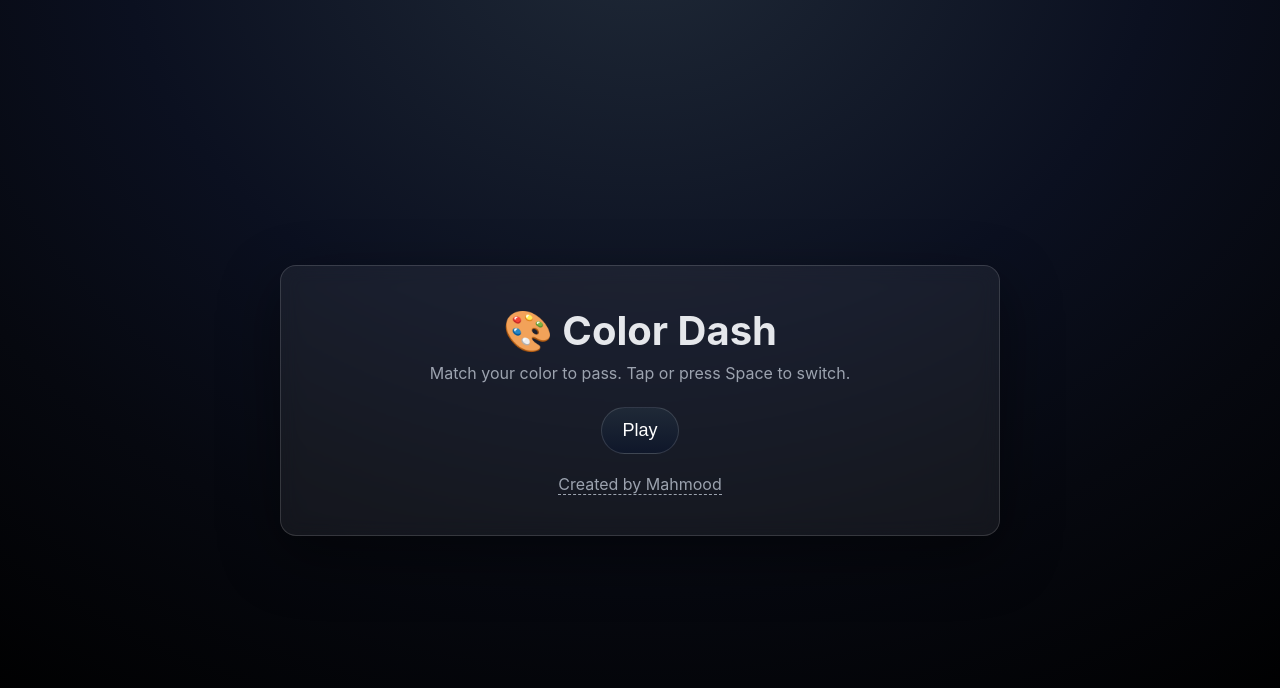
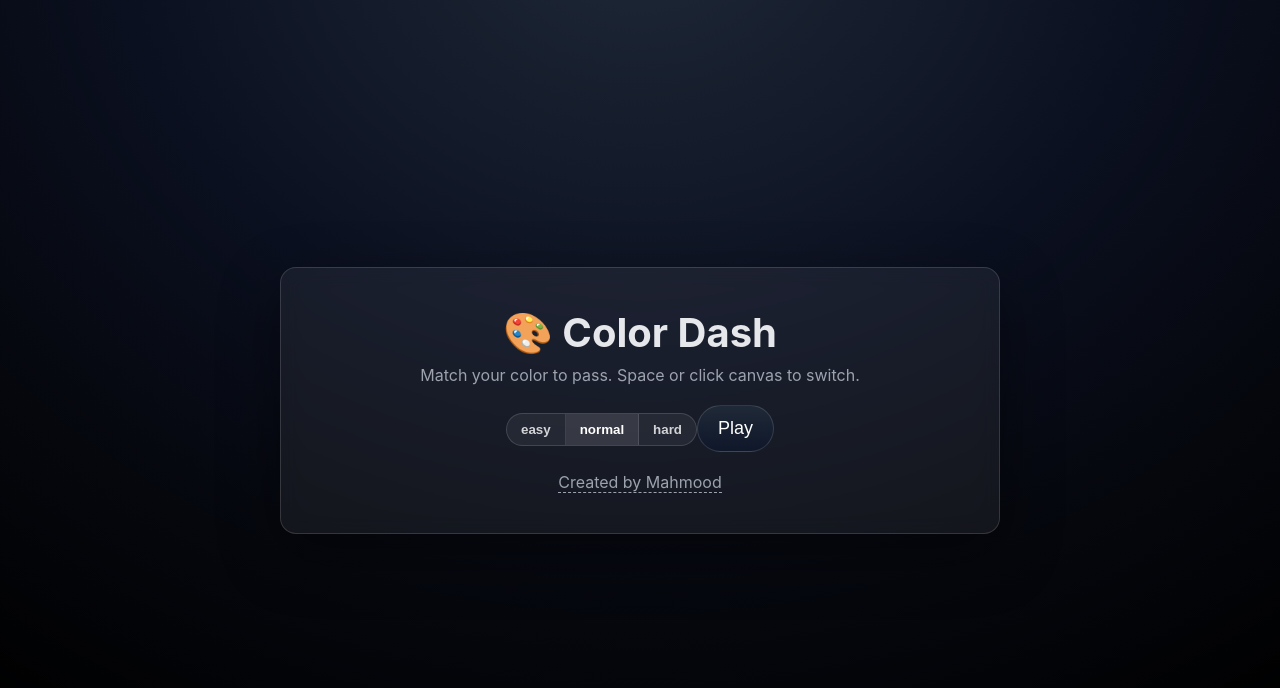
Before and after one commit to matmood-dev/Color-Dash-Game, a React (Vite) app: page / in a window 1280 px wide. Shown: the top 688 px of the page. Built offline with nearby package versions, Linux system fonts and the light colour scheme.

Commit message:
Difficulty

```diff
--- a/src/App.tsx
+++ b/src/App.tsx
@@ -5,12 +5,19 @@ import { GlobalStyles } from "./styles/GlobalStyles";
 import StartScreen from "./components/StartScreen";
 import GameCanvas from "./components/GameCanvas";
 import GameOver from "./components/GameOver";
+import type { Difficulty } from "./types/game";
 
 export default function App() {
-  const [phase, setPhase] = useState<"start"|"play"|"over">("start");
+  const [phase, setPhase] = useState<"start" | "play" | "over">("start");
   const [finalScore, setFinalScore] = useState(0);
+  const [difficulty, setDifficulty] = useState<Difficulty>("normal");
 
-  const handleGameOver = (score:number) => {
+  const handleStart = (d: Difficulty) => {
+    setDifficulty(d);
+    setPhase("play");
+  };
+
+  const handleGameOver = (score: number) => {
     setFinalScore(score);
     setPhase("over");
   };
@@ -18,9 +25,13 @@ export default function App() {
   return (
     <ThemeProvider theme={theme}>
       <GlobalStyles />
-      {phase==="start" && <StartScreen onStart={()=>setPhase("play")} />}
-      {phase==="play" && <GameCanvas onGameOver={handleGameOver} />}
-      {phase==="over" && <GameOver score={finalScore} onRestart={()=>setPhase("start")} />}
+      {phase === "start" && <StartScreen onStart={handleStart} />}
+      {phase === "play" && (
+        <GameCanvas difficulty={difficulty} onGameOver={handleGameOver} />
+      )}
+      {phase === "over" && (
+        <GameOver score={finalScore} onRestart={() => setPhase("start")} />
+      )}
     </ThemeProvider>
   );
 }
--- a/src/components/GameCanvas.tsx
+++ b/src/components/GameCanvas.tsx
@@ -1,6 +1,7 @@
 import { useEffect, useRef, useState, useCallback } from "react";
 import styled from "styled-components";
 import { theme } from "../styles/theme";
+import type { Difficulty } from "../types/game";
 
 const Wrap = styled.div`
   position: relative;
@@ -27,7 +28,7 @@ const Canvas = styled.canvas.attrs({ tabIndex: 0 })`
 const HUD = styled.div`
   position: absolute;
   inset: 0;
-  pointer-events: none; /* HUD ignores clicks by default */
+  pointer-events: none;
   display: flex;
   align-items: flex-start;
   justify-content: space-between;
@@ -44,11 +45,8 @@ const Pill = styled.div`
 `;
 
 const Palette = styled.div`
-  /* keep it purely visual */
   pointer-events: none;
-  display: flex;
-  gap: 8px;
-  align-items: center;
+  display: flex; gap: 8px; align-items: center;
   background: ${({ theme }) => theme.colors.hudBg};
   border: 1px solid ${({ theme }) => theme.colors.hudBorder};
   border-radius: ${({ theme }) => theme.radii.pill};
@@ -66,7 +64,28 @@ const Swatch = styled.span<{ active: boolean; color: string }>`
 
 type Ob = { x: number; color: number; w: number; h: number; hit: boolean };
 
-export default function GameCanvas({ onGameOver }: { onGameOver: (score: number) => void }) {
+const SPEED_BASE = 4;
+const STEP_NORMAL = 0.6; // per 5 points
+const STEP_HARD = 0.35;  // per 1 point
+
+function speedFor(score: number, difficulty: Difficulty): number {
+  switch (difficulty) {
+    case "easy":
+      return SPEED_BASE;
+    case "normal":
+      return SPEED_BASE + Math.floor(score / 5) * STEP_NORMAL;
+    case "hard":
+      return SPEED_BASE + score * STEP_HARD;
+  }
+}
+
+export default function GameCanvas({
+  onGameOver,
+  difficulty,
+}: {
+  onGameOver: (score: number) => void;
+  difficulty: Difficulty;
+}) {
   const canvasRef = useRef<HTMLCanvasElement | null>(null);
   const [score, setScore] = useState(0);
   const [colorIndex, setColorIndex] = useState(0);
@@ -82,7 +101,6 @@ export default function GameCanvas({ onGameOver }: { onGameOver: (score: number)
     setColorIndex(i);
   }, []);
 
-  // Device pixel density
   const setup = useCallback(() => {
     const c = canvasRef.current!;
     const dpr = Math.max(1, Math.floor(window.devicePixelRatio || 1));
@@ -121,7 +139,6 @@ export default function GameCanvas({ onGameOver }: { onGameOver: (score: number)
     const playerX = 120;
     const playerY = 320;
     const playerR = 34;
-    const speedBase = 4;
 
     // Parallax particles
     const stars = Array.from({ length: 60 }, () => ({
@@ -135,17 +152,16 @@ export default function GameCanvas({ onGameOver }: { onGameOver: (score: number)
       if (!running.current) return;
       frame++;
 
-      // Clear
       ctx.clearRect(0, 0, 720, 420);
 
-      // Vignette overlay
+      // Vignette
       const grd = ctx.createRadialGradient(360, 60, 30, 360, 210, 520);
       grd.addColorStop(0, "rgba(255,255,255,0.06)");
       grd.addColorStop(1, "rgba(0,0,0,0.9)");
       ctx.fillStyle = grd;
       ctx.fillRect(0, 0, 720, 420);
 
-      // Parallax stars
+      // Stars
       ctx.save();
       ctx.globalAlpha = 0.6;
       stars.forEach((s) => {
@@ -161,7 +177,7 @@ export default function GameCanvas({ onGameOver }: { onGameOver: (score: number)
       });
       ctx.restore();
 
-      // Player glow + ring
+      // Player
       const pColor = theme.colors.player[colorIndexRef.current];
       ctx.save();
       ctx.shadowColor = pColor + "99";
@@ -170,7 +186,6 @@ export default function GameCanvas({ onGameOver }: { onGameOver: (score: number)
       ctx.beginPath();
       ctx.arc(playerX, playerY, playerR, 0, Math.PI * 2);
       ctx.fill();
-
       ctx.lineWidth = 6;
       ctx.strokeStyle = "#ffffffaa";
       ctx.shadowBlur = 0;
@@ -179,8 +194,8 @@ export default function GameCanvas({ onGameOver }: { onGameOver: (score: number)
       ctx.stroke();
       ctx.restore();
 
-      // Spawn obstacles
-      const spawnEvery = Math.max(60, 110 - Math.floor(scoreRef.current * 0.6));
+      // Spawn
+      const spawnEvery = 90; // constant spawn cadence
       if (frame % spawnEvery === 0) {
         obstacles.current.push({
           x: 720 + 24,
@@ -191,13 +206,14 @@ export default function GameCanvas({ onGameOver }: { onGameOver: (score: number)
         });
       }
 
-      // Move + draw obstacles
-      const speed = speedBase + Math.min(6, scoreRef.current * 0.03);
+      // Speed from difficulty
+      const speed = speedFor(scoreRef.current, difficulty);
+
+      // Obstacles
       for (let i = obstacles.current.length - 1; i >= 0; i--) {
         const obs = obstacles.current[i];
         obs.x -= speed;
 
-        // Shape
         ctx.save();
         const c = theme.colors.obstacle[obs.color];
         ctx.shadowColor = c + "66";
@@ -205,10 +221,9 @@ export default function GameCanvas({ onGameOver }: { onGameOver: (score: number)
         drawRoundedRect(ctx, obs.x, playerY - obs.h / 2, obs.w, obs.h, 10);
         ctx.fillStyle = c;
         ctx.fill();
-        ctx.shadowBlur = 0;
-        // inner highlight
         ctx.lineWidth = 2;
         ctx.strokeStyle = "#ffffff55";
+        ctx.shadowBlur = 0;
         ctx.stroke();
         ctx.restore();
 
@@ -229,6 +244,9 @@ export default function GameCanvas({ onGameOver }: { onGameOver: (score: number)
             cancelAnimationFrame(raf.current);
             onGameOver(scoreRef.current);
             return;
+            // obs.hit = true;
+            // scoreRef.current += 1;
+            // setScore(scoreRef.current);
           }
           if (!obs.hit) {
             obs.hit = true;
@@ -237,11 +255,10 @@ export default function GameCanvas({ onGameOver }: { onGameOver: (score: number)
           }
         }
 
-        // Cleanup
         if (rectR < -60) obstacles.current.splice(i, 1);
       }
 
-      // Subtle ground line
+      // Ground line
       ctx.globalAlpha = 0.2;
       ctx.fillStyle = "#fff";
       ctx.fillRect(0, playerY + playerR + 18, 720, 2);
@@ -275,7 +292,7 @@ export default function GameCanvas({ onGameOver }: { onGameOver: (score: number)
       canvas.removeEventListener("keydown", handleKey);
       canvas.removeEventListener("click", handleClick);
     };
-  }, [onGameOver, setup, setActiveColor]);
+  }, [onGameOver, setup, setActiveColor, difficulty]);
 
   return (
     <Wrap>
@@ -283,6 +300,9 @@ export default function GameCanvas({ onGameOver }: { onGameOver: (score: number)
       <HUD>
         <Pill>
           Score: <strong style={{ marginLeft: 6 }}>{score}</strong>
+          <span style={{ marginLeft: 10, opacity: 0.75, fontSize: 12, textTransform: "capitalize" }}>
+            {difficulty}
+          </span>
         </Pill>
         <Palette aria-hidden="true">
           {theme.colors.player.map((c, i) => (
--- a/src/components/StartScreen.tsx
+++ b/src/components/StartScreen.tsx
@@ -1,60 +1,106 @@
 import styled from "styled-components";
+import { useState } from "react";
+import type { Difficulty } from "../types/game";
 
 const Wrapper = styled.div`
   min-height: 100vh;
-  display:grid; place-items:center;
+  display: grid;
+  place-items: center;
   padding: 24px;
 `;
 
 const Card = styled.div`
-  width:min(720px, 92vw);
-  background:${({theme})=>theme.colors.hudBg};
-  border:1px solid ${({theme})=>theme.colors.hudBorder};
-  border-radius:${({theme})=>theme.radii.lg};
-  box-shadow:${({theme})=>theme.shadows.xl};
+  width: min(720px, 92vw);
+  background: ${({ theme }) => theme.colors.hudBg};
+  border: 1px solid ${({ theme }) => theme.colors.hudBorder};
+  border-radius: ${({ theme }) => theme.radii.lg};
+  box-shadow: ${({ theme }) => theme.shadows.xl};
   backdrop-filter: blur(10px);
   padding: clamp(24px, 4vw, 40px);
-  text-align:center;
+  text-align: center;
 `;
 
 const Title = styled.h1`
-  margin:0 0 8px; font-size: clamp(28px, 5vw, 40px);
+  margin: 0 0 8px;
+  font-size: clamp(28px, 5vw, 40px);
 `;
 
 const Sub = styled.p`
-  margin:0; color:${({theme})=>theme.colors.subtext};
+  margin: 0;
+  color: ${({ theme }) => theme.colors.subtext};
+`;
+
+const Segments = styled.div`
+  display: inline-flex;
+  margin-top: 16px;
+  border: 1px solid ${({ theme }) => theme.colors.hudBorder};
+  border-radius: ${({ theme }) => theme.radii.pill};
+  overflow: hidden;
+  background: ${({ theme }) => theme.colors.hudBg};
+`;
+
+const SegBtn = styled.button<{ active: boolean }>`
+  appearance: none;
+  border: 0;
+  padding: 8px 14px;
+  cursor: pointer;
+  color: ${({ active }) => (active ? "#fff" : "rgba(255,255,255,.8)")};
+  background: ${({ active }) => (active ? "rgba(255,255,255,.08)" : "transparent")};
+  font-weight: 600;
+  &:not(:last-child){ border-right:1px solid rgba(255,255,255,.12); }
 `;
 
 const Button = styled.button`
-  margin-top: 24px; padding: 12px 20px;
-  border: 1px solid ${({theme})=>theme.colors.hudBorder};
-  border-radius: ${({theme})=>theme.radii.pill};
+  margin-top: 20px;
+  padding: 12px 20px;
+  border: 1px solid ${({ theme }) => theme.colors.hudBorder};
+  border-radius: ${({ theme }) => theme.radii.pill};
   background: linear-gradient(180deg, #1f2937 0%, #0f172a 100%);
-  color: white; font-size: 18px; cursor: pointer;
-  transition: transform .08s ease;
-  &:hover{ transform: translateY(-1px); }
-  &:active{ transform: translateY(0); }
+  color: white;
+  font-size: 18px;
+  cursor: pointer;
+  transition: transform 0.08s ease;
+  &:hover { transform: translateY(-1px); }
+  &:active { transform: translateY(0); }
 `;
 
 const Credit = styled.a`
-  display:inline-block;
+  display: inline-block;
   margin-top: 12px;
-  color:${({theme})=>theme.colors.subtext};
+  color: ${({ theme }) => theme.colors.subtext};
   text-decoration: none;
-  border-bottom: 1px dashed ${({theme})=>theme.colors.subtext};
-  &:hover{ color:#fff; border-bottom-color:#fff; }
+  border-bottom: 1px dashed ${({ theme }) => theme.colors.subtext};
+  &:hover { color:#fff; border-bottom-color:#fff; }
 `;
 
-type Props = { onStart: () => void };
+type Props = { onStart: (difficulty: Difficulty) => void };
 
 export default function StartScreen({ onStart }: Props) {
+  const [diff, setDiff] = useState<Difficulty>("normal");
+
   return (
     <Wrapper>
       <Card>
         <Title>🎨 Color Dash</Title>
-        <Sub>Match your color to pass. Tap or press Space to switch.</Sub>
-        <Button onClick={onStart}>Play</Button>
-        <div style={{marginTop:8}}>
+        <Sub>Match your color to pass. Space or click canvas to switch.</Sub>
+
+        <Segments role="tablist" aria-label="Select difficulty">
+          {(["easy","normal","hard"] as Difficulty[]).map(d => (
+            <SegBtn
+              key={d}
+              active={diff === d}
+              onClick={() => setDiff(d)}
+              role="tab"
+              aria-selected={diff === d}
+            >
+              {d}
+            </SegBtn>
+          ))}
+        </Segments>
+
+        <Button onClick={() => onStart(diff)}>Play</Button>
+
+        <div style={{ marginTop: 8 }}>
           <Credit
             href="https://matmood.netlify.app"
             target="_blank"
--- /dev/null
+++ b/src/types/game.ts
@@ -0,0 +1 @@
+export type Difficulty = "easy" | "normal" | "hard";
```
